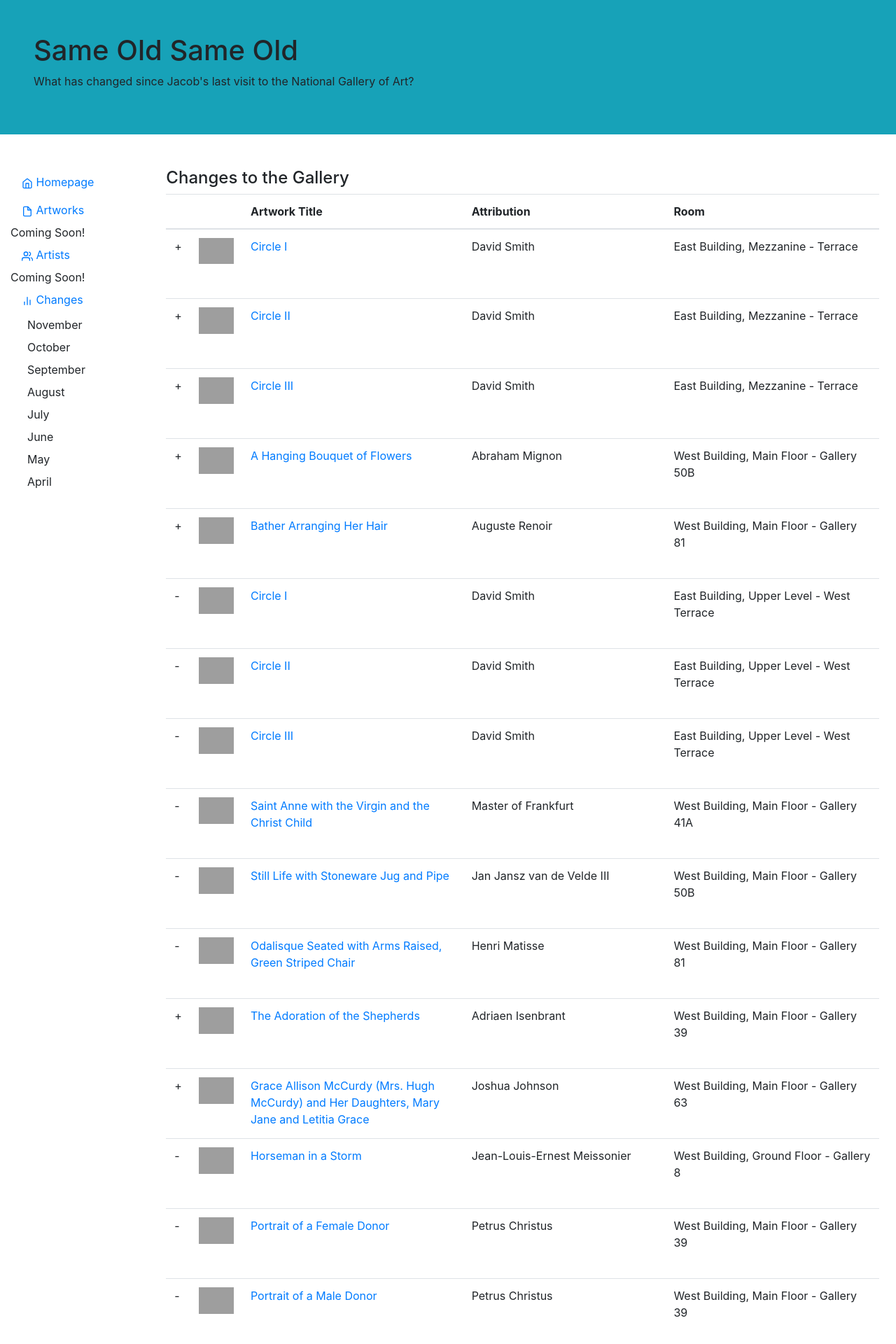
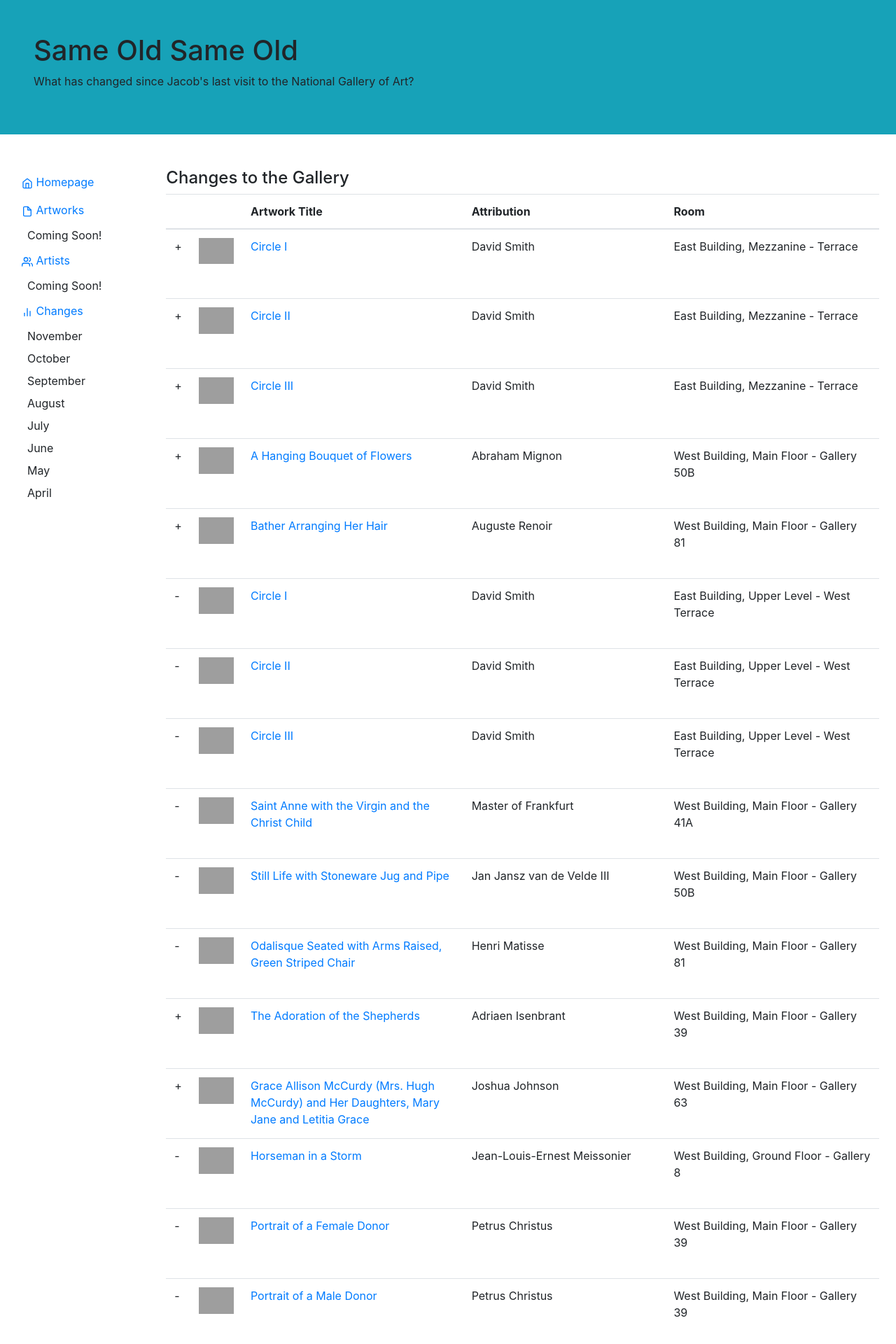
Before and after one commit to jacobmgreer/Same-Old-Same-Old, a Jekyll site: the page built from galleries/east/index.md, in a window 1280 px wide. Shown: the top 1920 px of the page at 70% size. Built offline with Jekyll 4.4.1, drawn with Linux system fonts in a browser that asks for light colours; our own code applies the rules of GitHub Pages for plain Markdown files; grey boxes are pictures that could not be loaded.

Commit message:
Update default.html

```diff
--- a/_layouts/default.html
+++ b/_layouts/default.html
@@ -28,12 +28,12 @@
           <li class="nav-item"><a class="nav-link active" href="#"><span data-feather="home"></span> Homepage</a></li>
           <li class="nav-item"><a class="nav-link" href="#"><span data-feather="file"></span> Artworks</a>
             <ul class="list-unstyled">
-              <li>Coming Soon!</li>
+              <li><a href="#" class="dropdown-item">Coming Soon!</a></li>
             </ul>
           </li>
           <li class="nav-item"><a class="nav-link" href="#"><span data-feather="users"></span> Artists</a>
             <ul class="list-unstyled">
-              <li>Coming Soon!</li>
+              <li><a href="#" class="dropdown-item">Coming Soon!</a></li>
             </ul>
           </li>
           <li class="nav-item"><a class="nav-link" id="month-menu-button" href="#"><span data-feather="bar-chart-2"></span> Changes</a>
```
